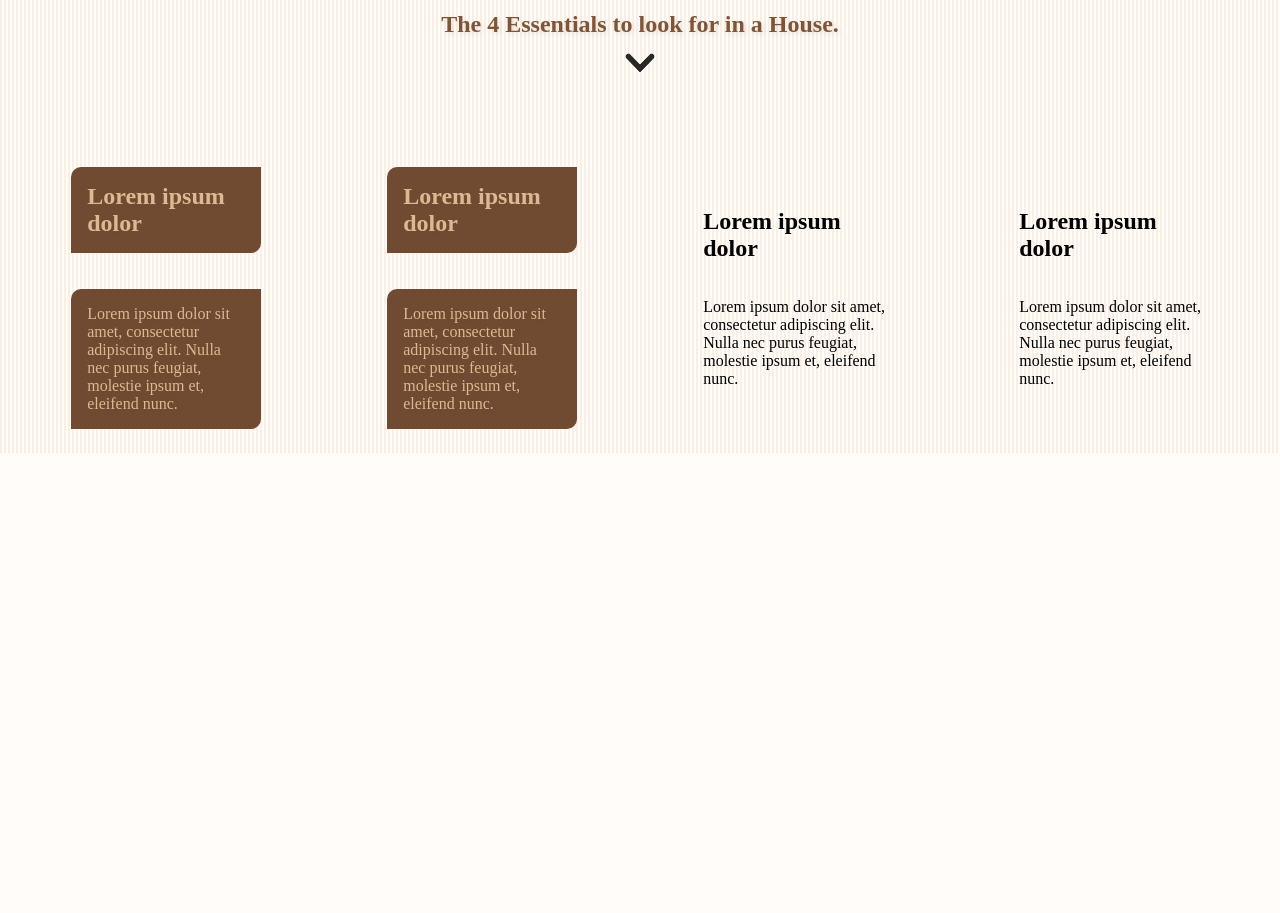
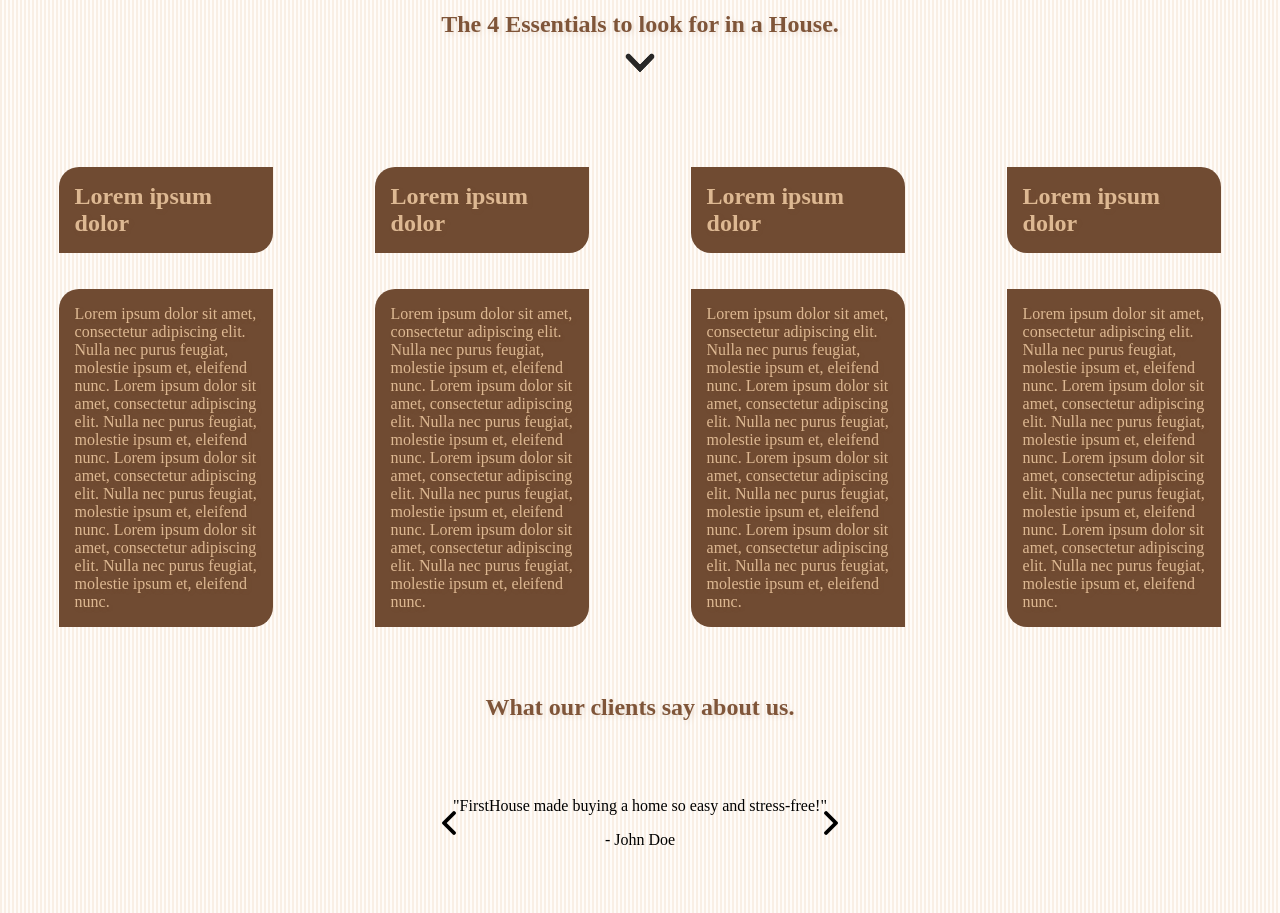
Before and after one commit to Victjor/Victjor.github.io-, a plain HTML site: page index.html in a window 1280 px wide. Shown: the part 861-1774 px from the top of the page. Before the commit the page ends 1314 px from the top, so only its background shows below. Drawn offline with Linux system fonts and the light colour scheme; a script that the page names is missing; a web font is replaced by a local one.

Commit message:
late day 3-4
made a jvs reviewer slider and added in these little articles in columns

```diff
--- /dev/null
+++ b/app.js
@@ -0,0 +1,19 @@
+document.addEventListener('DOMContentLoaded', function() {
+  let currentSlide = 0;
+  const slides = document.querySelectorAll('.review-slide');
+  const totalSlides = slides.length;
+
+  document.querySelector('.next').addEventListener('click', function() {
+    slides[currentSlide].classList.remove('active');
+    currentSlide = (currentSlide + 1) % totalSlides;
+    slides[currentSlide].classList.add('active');
+  });
+
+  document.querySelector('.prev').addEventListener('click', function() {
+    slides[currentSlide].classList.remove('active');
+    currentSlide = (currentSlide - 1 + totalSlides) % totalSlides;
+    slides[currentSlide].classList.add('active');
+  });
+
+  slides[currentSlide].classList.add('active');
+});
--- a/index.html
+++ b/index.html
@@ -51,24 +51,62 @@
 <section class="wrapper-two">
     <div class="column-right">
       <H2>Lorem ipsum dolor </H2>
-      <p> Lorem ipsum dolor sit amet, consectetur adipiscing elit. Nulla nec purus feugiat, molestie ipsum et, eleifend nunc. </p>
+      <p> Lorem ipsum dolor sit amet, consectetur adipiscing elit. Nulla nec purus feugiat, molestie ipsum et, eleifend nunc. Lorem ipsum dolor sit amet, consectetur adipiscing elit. Nulla nec purus feugiat, molestie ipsum et, eleifend nunc.
+        Lorem ipsum dolor sit amet, consectetur adipiscing elit. Nulla nec purus feugiat, molestie ipsum et, eleifend nunc.
+        Lorem ipsum dolor sit amet, consectetur adipiscing elit. Nulla nec purus feugiat, molestie ipsum et, eleifend nunc.
+      </p>
     </div>
     <div class="column-right" >
       <H2>Lorem ipsum dolor </H2>
-      <p> Lorem ipsum dolor sit amet, consectetur adipiscing elit. Nulla nec purus feugiat, molestie ipsum et, eleifend nunc. </p>
+      <p> Lorem ipsum dolor sit amet, consectetur adipiscing elit. Nulla nec purus feugiat, molestie ipsum et, eleifend nunc. Lorem ipsum dolor sit amet, consectetur adipiscing elit. Nulla nec purus feugiat, molestie ipsum et, eleifend nunc.
+        Lorem ipsum dolor sit amet, consectetur adipiscing elit. Nulla nec purus feugiat, molestie ipsum et, eleifend nunc.
+        Lorem ipsum dolor sit amet, consectetur adipiscing elit. Nulla nec purus feugiat, molestie ipsum et, eleifend nunc. </p>
     </div>
     <div class="column-left">
       <H2>Lorem ipsum dolor </H2>
-      <p> Lorem ipsum dolor sit amet, consectetur adipiscing elit. Nulla nec purus feugiat, molestie ipsum et, eleifend nunc. </p>
+      <p> Lorem ipsum dolor sit amet, consectetur adipiscing elit. Nulla nec purus feugiat, molestie ipsum et, eleifend nunc. Lorem ipsum dolor sit amet, consectetur adipiscing elit. Nulla nec purus feugiat, molestie ipsum et, eleifend nunc.
+        Lorem ipsum dolor sit amet, consectetur adipiscing elit. Nulla nec purus feugiat, molestie ipsum et, eleifend nunc.
+        Lorem ipsum dolor sit amet, consectetur adipiscing elit. Nulla nec purus feugiat, molestie ipsum et, eleifend nunc.
+      </p>
     </div>
     <div class="column-left">
       <H2>Lorem ipsum dolor </H2>
-      <p> Lorem ipsum dolor sit amet, consectetur adipiscing elit. Nulla nec purus feugiat, molestie ipsum et, eleifend nunc. </p>
+      <p> Lorem ipsum dolor sit amet, consectetur adipiscing elit. Nulla nec purus feugiat, molestie ipsum et, eleifend nunc. Lorem ipsum dolor sit amet, consectetur adipiscing elit. Nulla nec purus feugiat, molestie ipsum et, eleifend nunc.
+        Lorem ipsum dolor sit amet, consectetur adipiscing elit. Nulla nec purus feugiat, molestie ipsum et, eleifend nunc.
+        Lorem ipsum dolor sit amet, consectetur adipiscing elit. Nulla nec purus feugiat, molestie ipsum et, eleifend nunc. </p>
     </div>
    </section>
 
+   <section>
+
+    <div>
+      <h1 class="clients">What our clients say about us.</h1>
+    </div>
+    <div class="review-slider">
+      <button class="prev"> <img src="image asstes/left-arrow.png"> </button>
+      <div class="review-slide">
+        <p>"FirstHouse made buying a home so easy and stress-free!"</p>
+        <p>- John Doe</p>
+      </div>
+      <div class="review-slide">
+        <p>"Excellent service and great value for money."</p>
+        <p>- Jane Smith</p>
+      </div>
+      <div class="review-slide">
+        <p>"Highly recommend FirstHouse for anyone looking to buy a home."</p>
+        <p>- Emily Johnson</p>
+      </div>
+      <button class="next"><img src="image asstes/right-arrow.png"></button>
+    </div>
+
+  </section>
+
+
 
   </main>
+
+
+
   <footer></footer>
   <script src="app.js"></script>
 </body>
--- a/styles.css
+++ b/styles.css
@@ -204,7 +204,7 @@ background-size: 4px 100%;
     display: flex;
     flex-direction: column;
     align-items: center;
-    padding: 0% 5% 0% 5%;
+    padding: 0% 4% 0% 4%;
     max-width: 25%;
     box-sizing: border-box;
 
@@ -221,11 +221,67 @@ background-size: 4px 100%;
     text-shadow: 2px 2px 5px rgba(127, 85, 57, 0.13);
     background-color: #704b32;
     padding: 2vh;
-    border-radius: 10px 0px
+    border-radius: 20px 0px;
+}
+
+.column-left h2, .column-left p{
+    font-family: "Funnel Display";
+    font-weight: 700px;
+    color: #DDB892;
+    text-shadow: 2px 2px 5px rgba(127, 85, 57, 0.13);
+    background-color: #704b32;
+    padding: 2vh;
+    border-radius: 0px 20px;
 }
 
 
+.clients {
+    text-align: center;
+    padding-top: 4vh;
+    font-family: "Funnel Display";
+    font-weight: 600;
+    font-weight: 600;
+    color: #7f5539;
+    text-shadow: 2px 2px 5px rgb(127,85,57, 0.13);
+    animation: FadeIn 3s ease-in-out;
+}
 
+/* Review Slider */
+.review-slider {
+  position: relative;
+  margin: 0 auto;
+  overflow: hidden;
+  padding: 20px;
+  display: block;
+}
+
+.review-slide {
+  display: none;
+  text-align: center;
+  padding:20px;
+}
+
+.review-slide.active {
+  display: block;
+}
+
+button.prev, button.next {
+  cursor: pointer;
+  position: absolute;
+  top: 30%;
+  margin-left: 30vw;
+  margin-right: 30vw;
+  background: none; /* Ensure no background */
+  border: none; /* Remove border if any */
+}
+
+button.prev {
+  left: 10px; /* Adjust as needed */
+}
+
+button.next {
+  right: 10px; /* Adjust as needed */
+}
 
 /*Animations*/
 @keyframes FadeIn {
@@ -248,18 +304,6 @@ background-size: 4px 100%;
     to {transform: translateX(-100%);}
 }
 
-@keyframes arrow-movement {
-    0% {
-        opacity: 0;
-        top: 45%;
-    }
-    70% {
-        opacity: 1;
-    }
-    100% {
-        opacity: 0;
-    }
-}
 
 @keyframes bounce {
     0%, 100% {
```
Also changed, not shown: image asstes/arrowleft.png (added), image asstes/arrowright.png (added), image asstes/left-arrow.png (added), image asstes/right-arrow.png (added).
